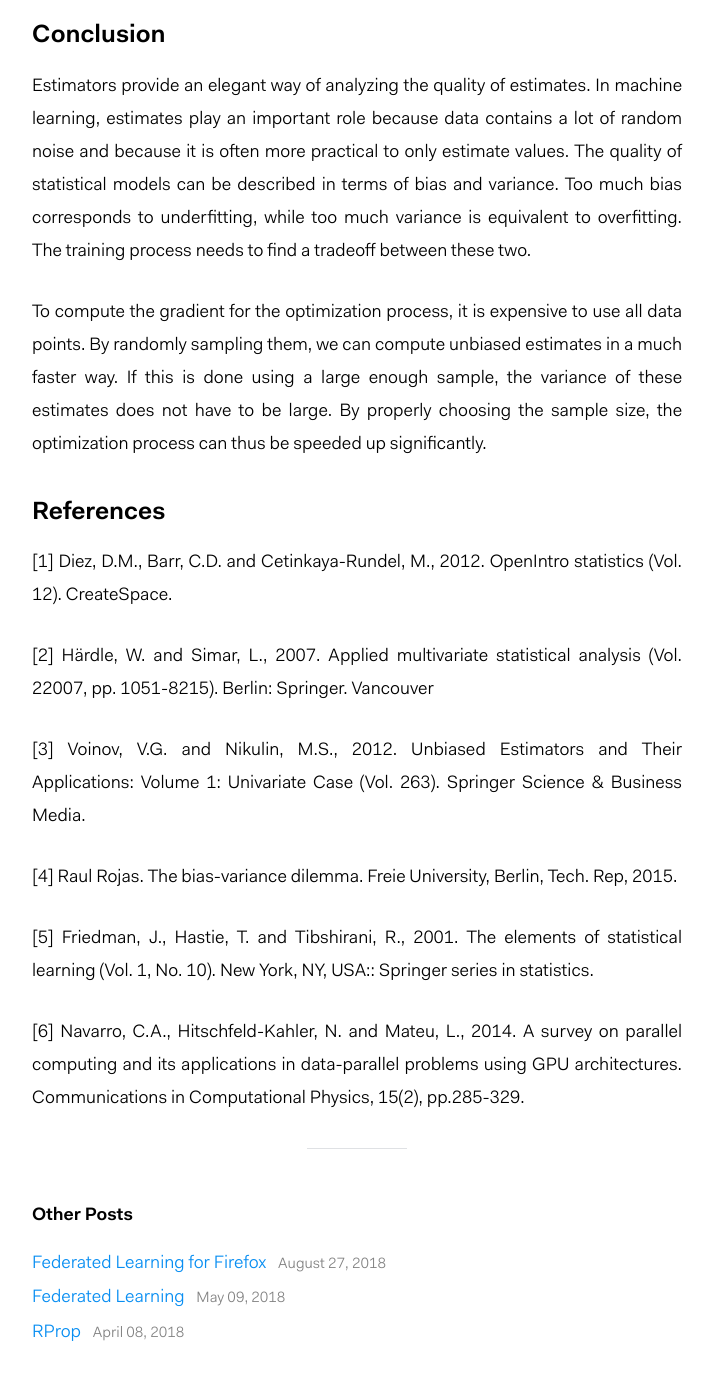
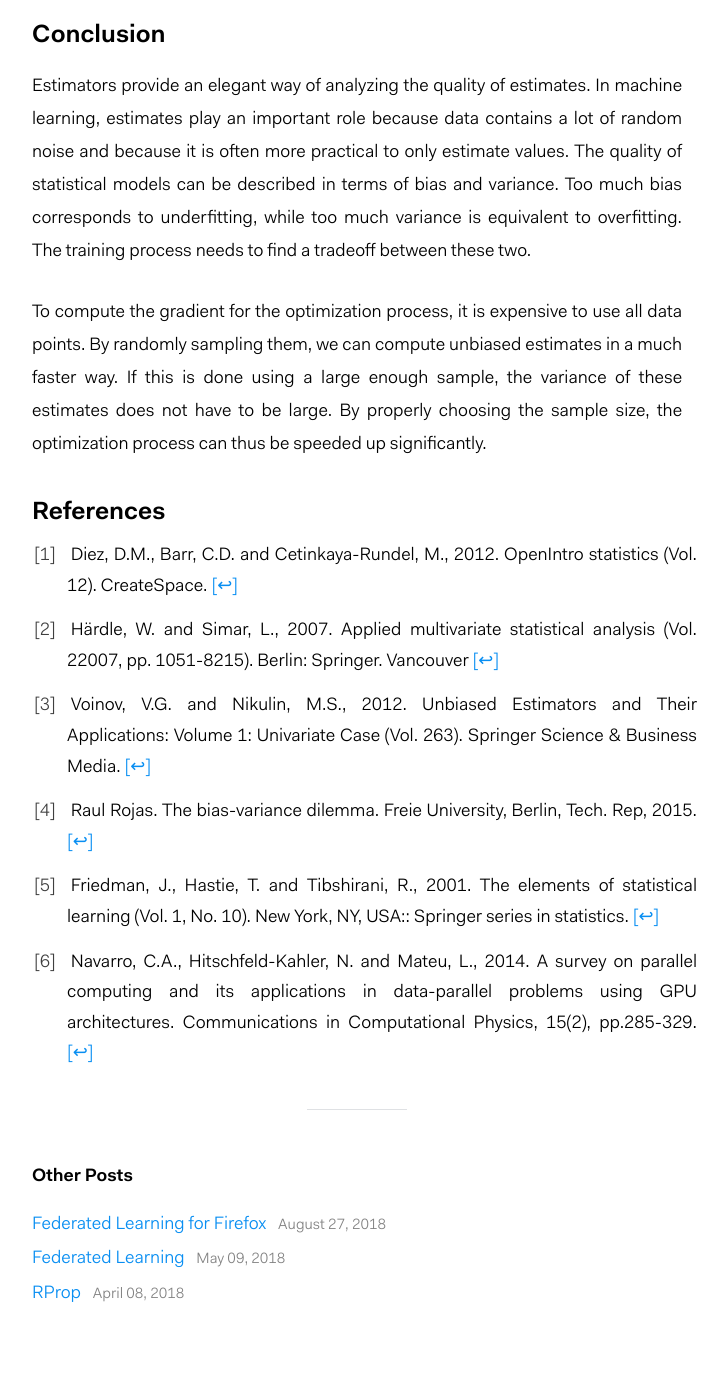
Before and after one commit to florian/florian.github.io, a Jekyll site: the page built from _posts/2018-07-17-estimators.md, in a window 1280 px wide and 1400 px high, scrolled down 5424 px. Shown: the top 1380 px of the window, without its empty margins (283-1011 px from the left). Built offline with Jekyll 4.4.1, drawn with Linux system fonts in a browser that asks for light colours; nearby versions of some CDN libraries; formulas are drawn with MathJax 3; some of the changed text lies outside the part shown.

```diff
--- a/_posts/2018-07-17-estimators.md
+++ b/_posts/2018-07-17-estimators.md
@@ -12,7 +12,7 @@ Often it is not possible or simply impractical to compute certain values exactly
 This might be because it is too expensive computationally or because not enough information is available.
 Instead, these values can be estimated.
 The quality of estimates varies.
-In statistics, this concept is formalized in estimation theory [1, 2].
+In statistics, this concept is formalized in estimation theory {% include ref.html i=1 %} {% include ref.html i=2 %}.
 
 The first part of this blog post introduces the fundamentals behind estimators.
 In the second part, it is shown how they can be applied to machine learning in two different ways.
@@ -40,7 +40,7 @@ $$
 where the expected value is over the randomness involved in \\(\tilde{X}\\).
 
 If the bias of an estimator is \\(0\\), it is called an *unbiased estimator*.
-This is generally a desirable property to have [3] because it means that the estimator is correct on average.
+This is generally a desirable property to have {% include ref.html i=3 %} because it means that the estimator is correct on average.
 If one samples for long enough from the estimator, the average converges to the true value \\(X\\).
 This is due to the [law of large numbers](https://en.wikipedia.org/wiki/Law_of_large_numbers).
 
@@ -91,7 +91,7 @@ If the training data is just memorized, the model does not generalize well to ne
 This is a case of overfitting.
 The opposite issue, only barely matching the pattern in the training data, is called underfitting.
 
-This problem is also known as the [*bias-variance tradeoff*](https://en.wikipedia.org/wiki/Bias–variance_tradeoff) [4, 5].
+This problem is also known as the [*bias-variance tradeoff*](https://en.wikipedia.org/wiki/Bias–variance_tradeoff) {% include ref.html i=4 %} {% include ref.html i=5 %}.
 If the model has a high bias, its predictions are off, which corresponds to underfitting.
 If overfitting occurred, i.e. the data is matched too well, the estimates have a high variance.
 By resampling the data that the model was built on, totally different estimates are generated.
@@ -181,7 +181,7 @@ Mini-batch gradient descent does have much less variance, however, because more
 This makes the optimization process more stable compared to using SGD.
 
 Most gradient computations can be formulated using linear algebra operations.
-These calculations can be parallelized very well on GPUs [6].
+These calculations can be parallelized very well on GPUs {% include ref.html i=6 %}.
 So with appropriate hardware there is no significant performance penalty for using \\(1 < k \ll n\\) data points to compute the estimate.
 Thus mini-batch gradient descent is typically not much slower than SGD but leads to a more stable optimization process.
 
@@ -198,16 +198,12 @@ By randomly sampling them, we can compute unbiased estimates in a much faster wa
 If this is done using a large enough sample, the variance of these estimates does not have to be large.
 By properly choosing the sample size, the optimization process can thus be speeded up significantly.
 
-### References
-
-[1] Diez, D.M., Barr, C.D. and Cetinkaya-Rundel, M., 2012. OpenIntro statistics (Vol. 12). CreateSpace.
-
-[2] Härdle, W. and Simar, L., 2007. Applied multivariate statistical analysis (Vol. 22007, pp. 1051-8215). Berlin: Springer. Vancouver
-
-[3] Voinov, V.G. and Nikulin, M.S., 2012. Unbiased Estimators and Their Applications: Volume 1: Univariate Case (Vol. 263). Springer Science & Business Media.
-
-[4] Raul Rojas. The bias-variance dilemma. Freie University, Berlin, Tech. Rep, 2015.
-
-[5] Friedman, J., Hastie, T. and Tibshirani, R., 2001. The elements of statistical learning (Vol. 1, No. 10). New York, NY, USA:: Springer series in statistics.
-
-[6] Navarro, C.A., Hitschfeld-Kahler, N. and Mateu, L., 2014. A survey on parallel computing and its applications in data-parallel problems using GPU architectures. Communications in Computational Physics, 15(2), pp.285-329.
+{% capture references %}
+	{% include cite.html i=1 acm="Diez, D.M., Barr, C.D. and Cetinkaya-Rundel, M., 2012. OpenIntro statistics (Vol. 12). CreateSpace." %}
+	{% include cite.html i=2 acm="Härdle, W. and Simar, L., 2007. Applied multivariate statistical analysis (Vol. 22007, pp. 1051-8215). Berlin: Springer. Vancouver" %}
+	{% include cite.html i=3 acm="Voinov, V.G. and Nikulin, M.S., 2012. Unbiased Estimators and Their Applications: Volume 1: Univariate Case (Vol. 263). Springer Science & Business Media." %}
+	{% include cite.html i=4 acm="Raul Rojas. The bias-variance dilemma. Freie University, Berlin, Tech. Rep, 2015." %}
+	{% include cite.html i=5 acm="Friedman, J., Hastie, T. and Tibshirani, R., 2001. The elements of statistical learning (Vol. 1, No. 10). New York, NY, USA:: Springer series in statistics." %}
+	{% include cite.html i=6 acm="Navarro, C.A., Hitschfeld-Kahler, N. and Mateu, L., 2014. A survey on parallel computing and its applications in data-parallel problems using GPU architectures. Communications in Computational Physics, 15(2), pp.285-329." %}
+{% endcapture %}
+{% include references-list.html content=references %}
```
Also changed, not shown: _layouts/post.html (+14 -1 lines), _posts/2018-02-25-probabilistic-quantization.md (+10 -11 lines), _posts/2018-04-08-rprop.md (+6 -9 lines), 10 other files.
